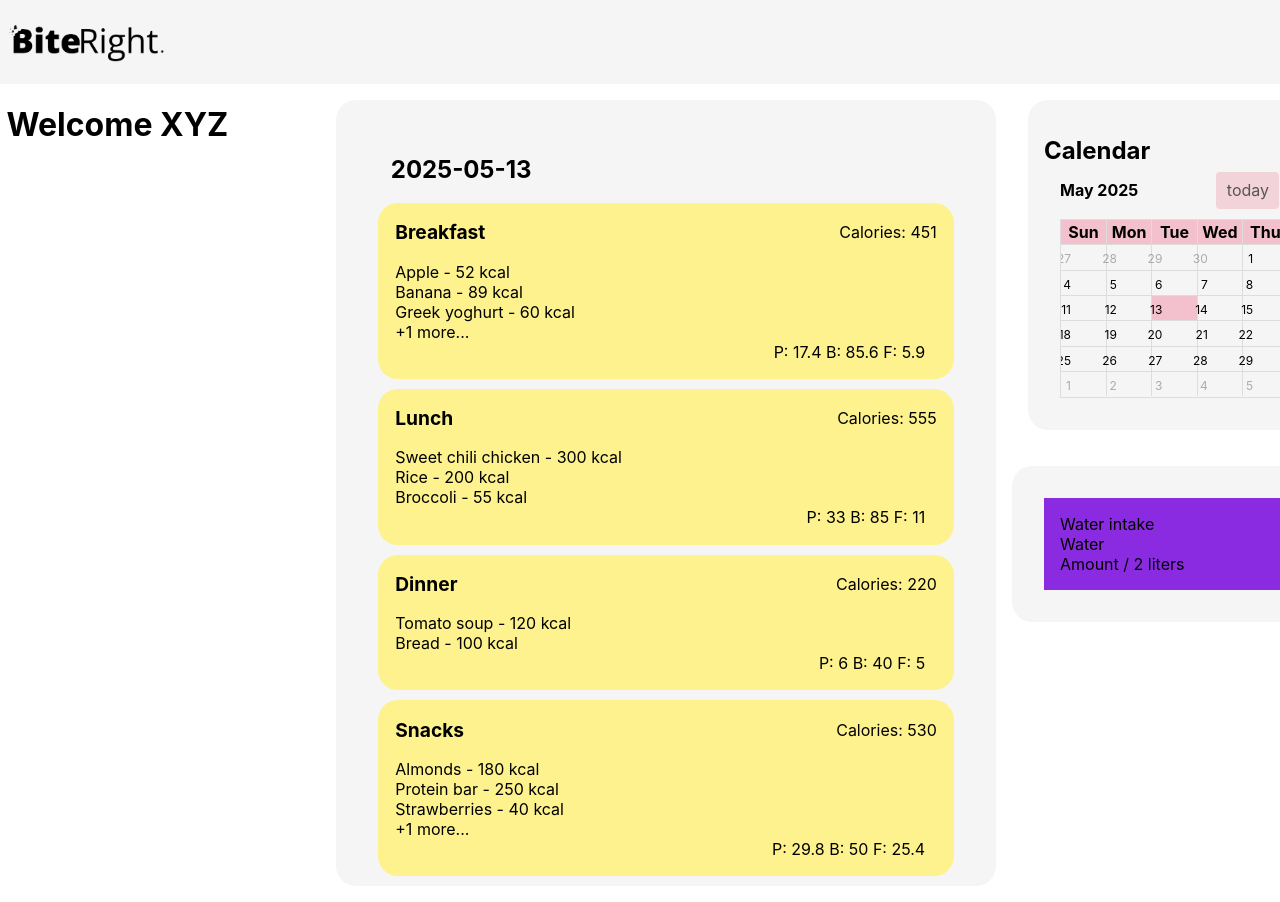
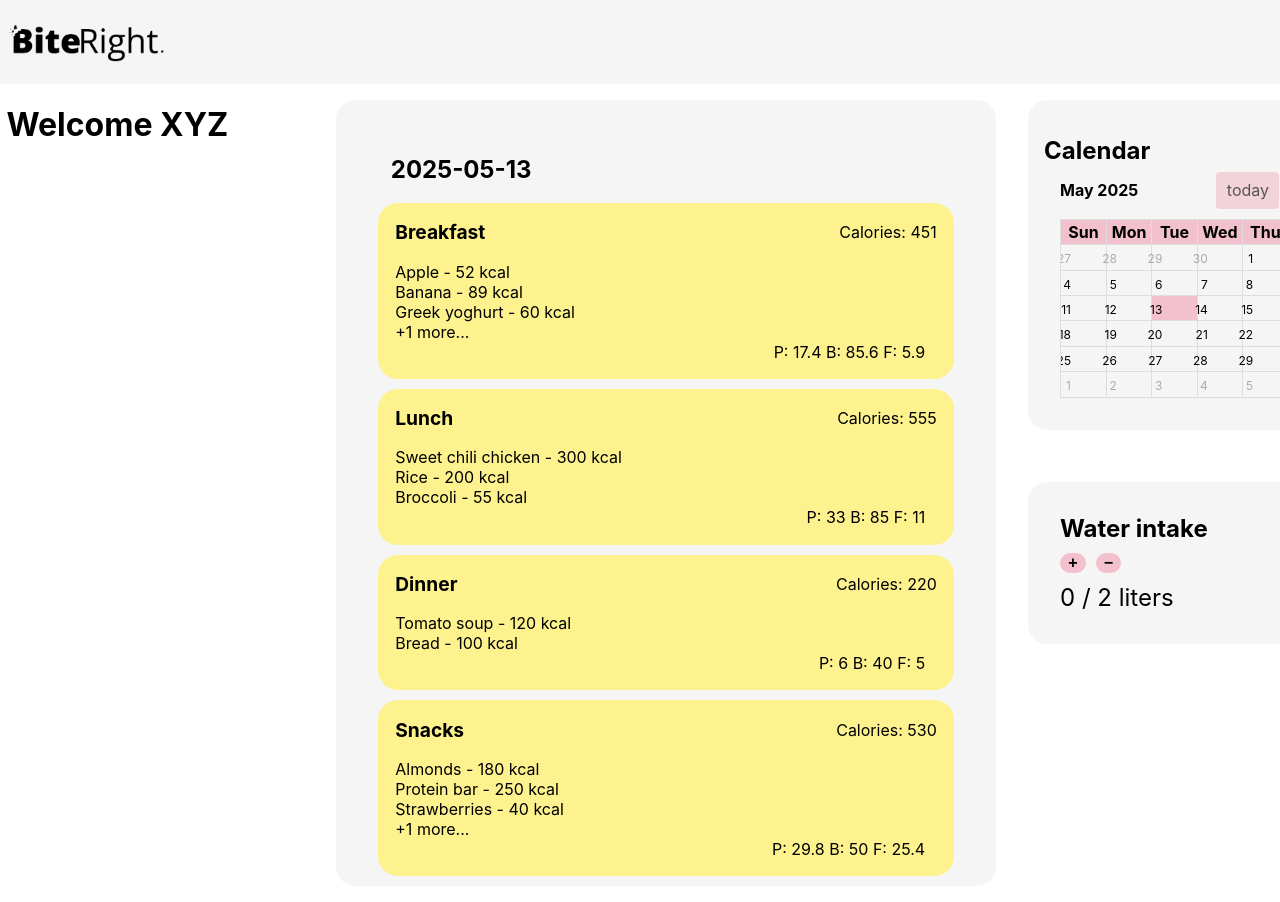
Before and after one commit to MaciejCieslik1/biteRight_webapp, a React (Create React App) app in the folder frontend/: page /home in a window 1280 px wide. Shown: the top 902 px of the page. Built offline with nearby package versions, Linux system fonts and the light colour scheme; a web font is replaced by a local one.

Commit message:
added water intake component

```diff
--- a/frontend/src/components/WaterIntake.css
+++ b/frontend/src/components/WaterIntake.css
@@ -1,7 +1,52 @@
 .water-intake {
   width: 25vw;
   height: fit-content;
-  background-color: blueviolet;
   margin: 1rem;
-  padding: 1rem;
 }
+
+.water-intake-header {
+  font-size: 1.5rem;
+  font-weight: bold;
+}
+
+.water-intake-body {
+  display: flex;
+  flex-direction: column;
+}
+
+.glasses-container {
+  display: flex;
+  flex-direction: row;
+  flex-wrap: wrap;
+  justify-content: center;
+  align-items: center;
+  width: 100%;
+}
+
+.glass-icon {
+  width: 50px;
+  height: 50px;
+}
+
+.water-intake-button {
+  height: 2.5vh;
+  width: 2vw;
+  font-size: 2vh;
+  font-weight: bold;
+  border-radius: 30px;
+  border: none;
+  cursor: pointer;
+  background-color: rgb(243, 193, 205);
+  margin-right: 10px;
+  margin-top: 10px;
+}
+
+.water-intake-button:hover {
+  background-color: #fdf28e;
+  transform: scale(1.05);
+}
+
+.water-intake-footer {
+  margin-top: 10px;
+  font-size: 1.5rem;
+}
--- a/frontend/src/components/WaterIntake.js
+++ b/frontend/src/components/WaterIntake.js
@@ -1,12 +1,43 @@
-import React from "react";
+import React, { useState } from "react";
 import "./WaterIntake.css";
+import glass_icon from "../assets/water-icon.svg";
 
 const WaterIntake = () => {
+  const [glasses, setGlasses] = useState([]);
+
+  const handleAddGlass = () => {
+    setGlasses([...glasses, {}]);
+  };
+
+  const handleRemoveGlass = () => {
+    if (glasses.length > 0) {
+      setGlasses(glasses.slice(0, -1));
+    }
+  };
+
   return (
     <div className="water-intake">
       <div className="water-intake-header"> Water intake </div>
-      <div className="water-intake-body"> Water </div>
-      <div className="water-intake-footer"> Amount / 2 liters </div>
+      <div className="water-intake-body">
+        <div className="water-intake-buttons-container">
+          <button className="water-intake-button" onClick={handleAddGlass}>
+            +
+          </button>
+          <button className="water-intake-button" onClick={handleRemoveGlass}>
+            −
+          </button>
+        </div>
+        <div className="glasses-container">
+          {glasses.map((_, index) => (
+            <div key={index} className="glass-icon-container">
+              <img src={glass_icon} alt="Glass" className="glass-icon" />
+            </div>
+          ))}
+        </div>
+      </div>
+      <div className="water-intake-footer">
+        {(glasses.length * 250) / 1000} / 2 liters
+      </div>
     </div>
   );
 };
--- a/frontend/src/pages/HomePage/HomePage.css
+++ b/frontend/src/pages/HomePage/HomePage.css
@@ -60,4 +60,5 @@
   background-color: whitesmoke;
   padding: 1rem;
   border-radius: 20px;
+  margin: 1rem;
 }
```
Also changed, not shown: frontend/src/assets/water-icon.svg (added).
